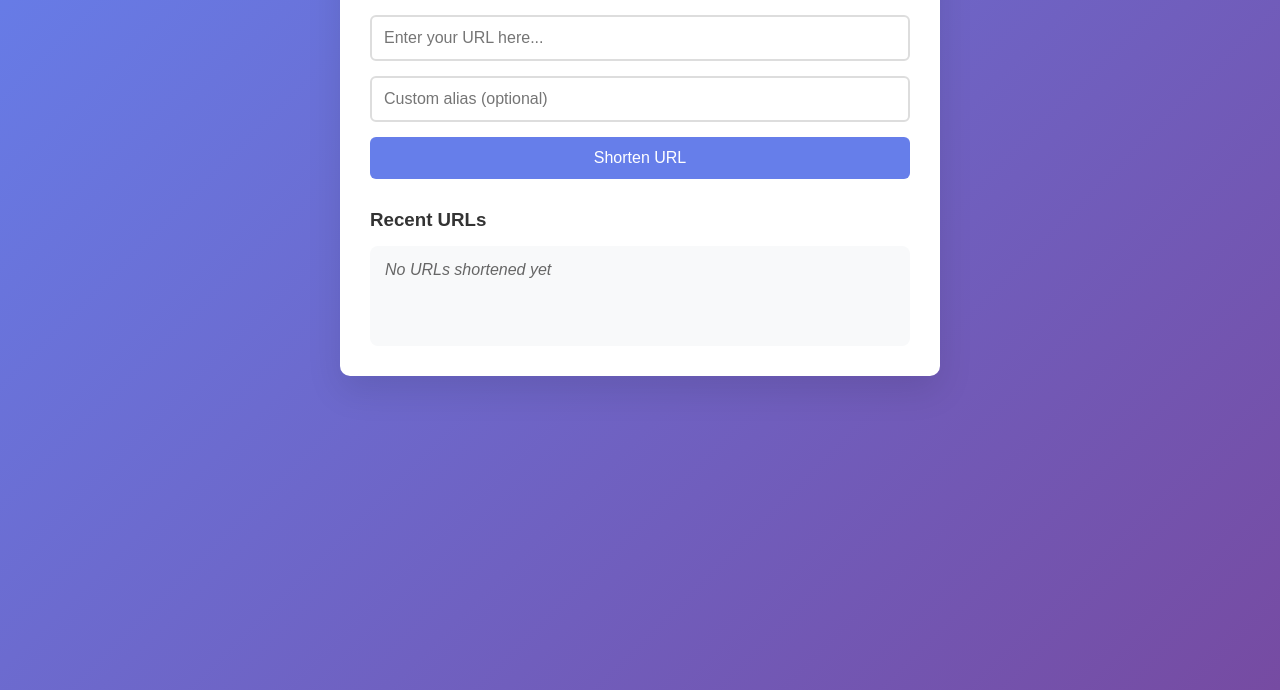
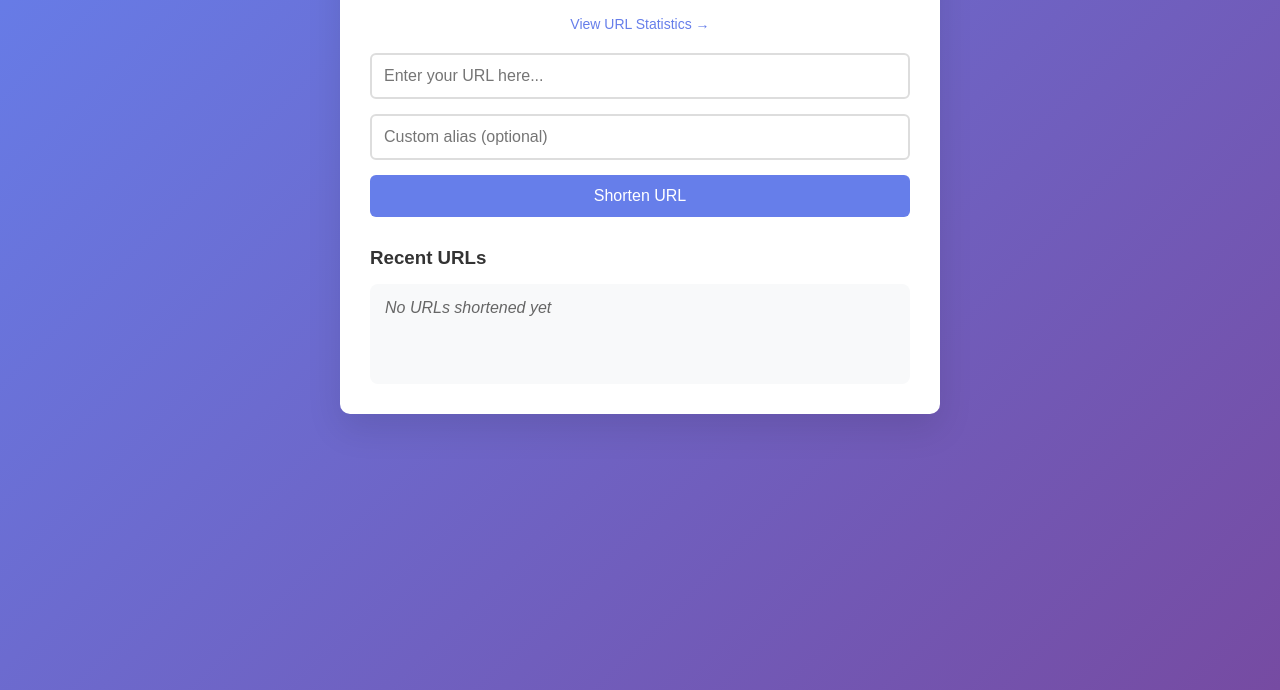
Before and after one commit to SarahWill6/URLShortener, a website: page public/index.html in a window 1280 px wide. Shown: the part 110-800 px from the top of the page. Drawn offline with Linux system fonts and the light colour scheme.

Commit message:
add navigation link to stats page

```diff
--- a/public/index.html
+++ b/public/index.html
@@ -9,6 +9,9 @@
 <body>
     <div class="container">
         <h1>URL Shortener</h1>
+        <div style="text-align: center; margin-bottom: 20px;">
+            <a href="/stats.html" style="color: #667eea; text-decoration: none; font-size: 14px;">View URL Statistics →</a>
+        </div>
         <div class="input-section">
             <input type="url" id="urlInput" placeholder="Enter your URL here..." required>
             <input type="text" id="customAlias" placeholder="Custom alias (optional)">
```
